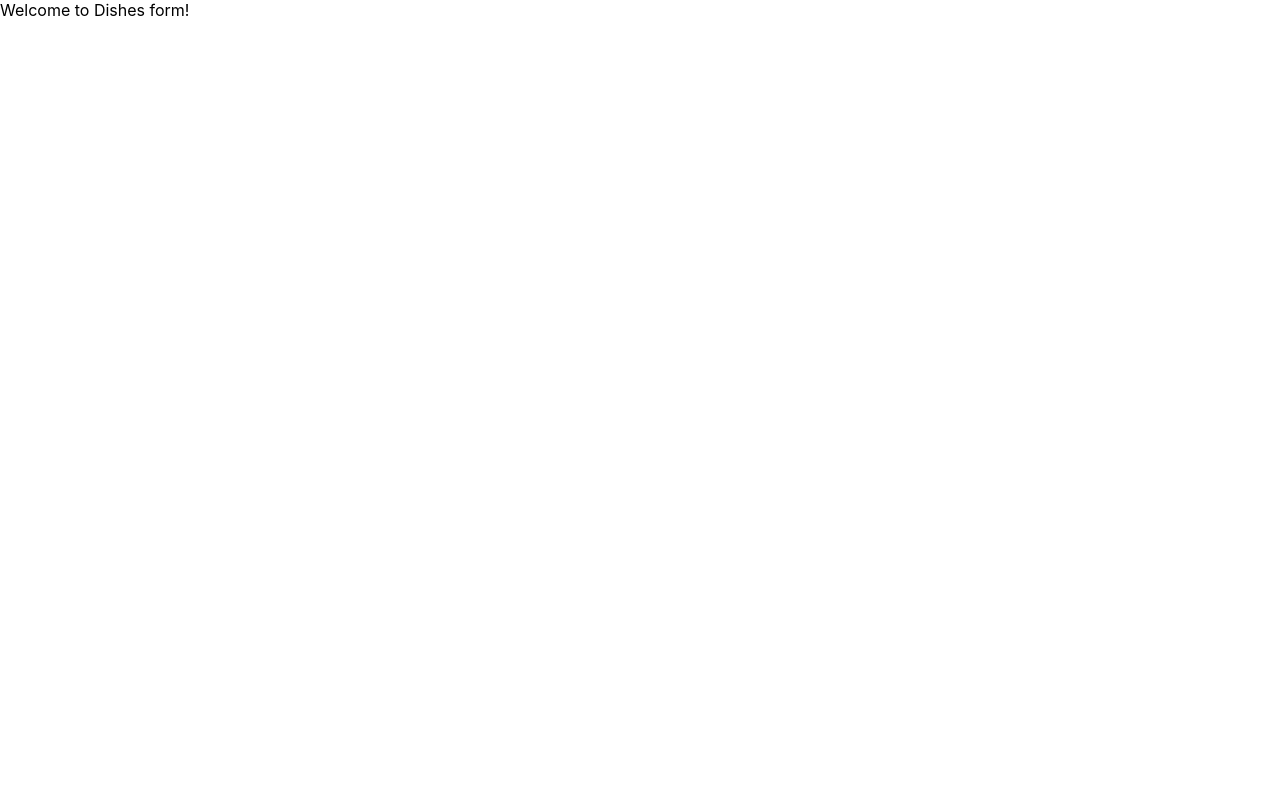
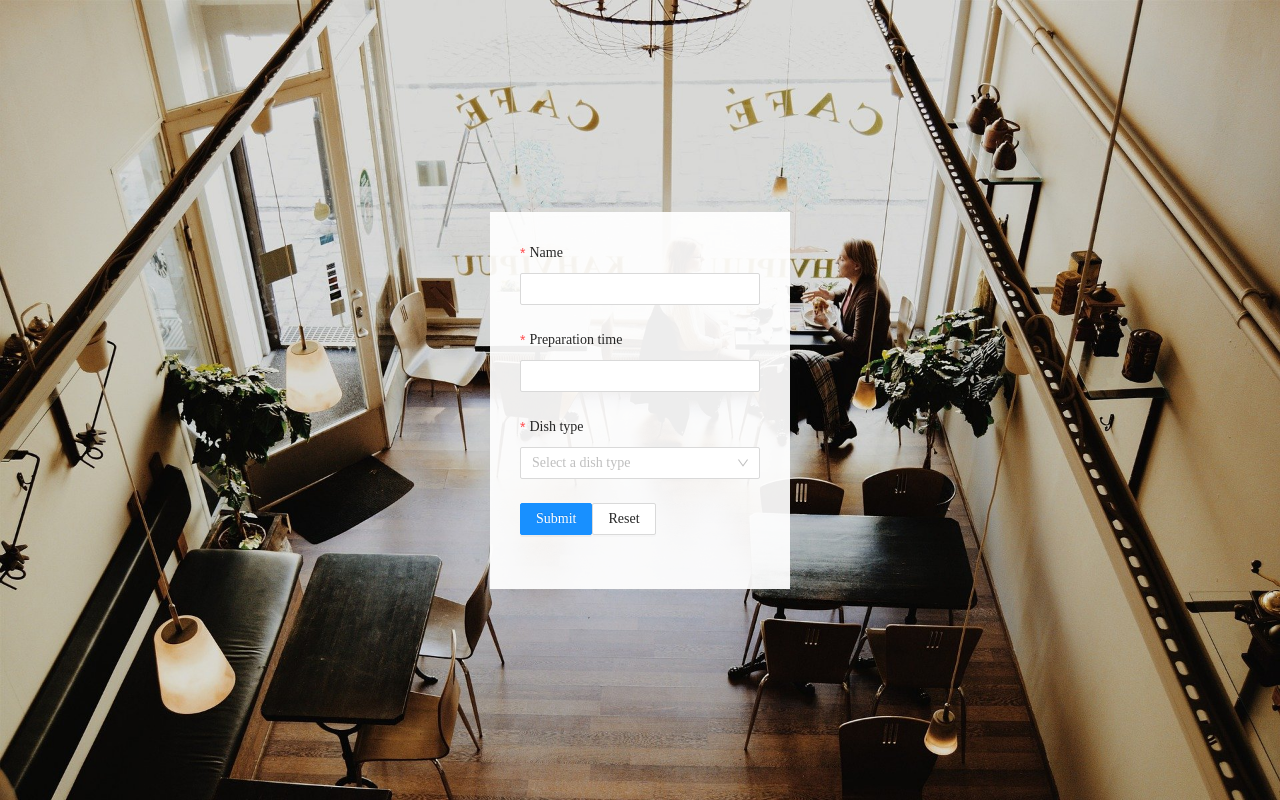
Before and after one commit to YuPodd/dishes-form, a React (Create React App) app: page / in a window 1280 px wide. Built offline with nearby package versions, Linux system fonts and the light colour scheme.

Commit message:
feat: add form and some styles

```diff
--- a/package.json
+++ b/package.json
@@ -6,6 +6,8 @@
     "@testing-library/jest-dom": "^5.11.4",
     "@testing-library/react": "^11.1.0",
     "@testing-library/user-event": "^12.1.10",
+    "animate.css": "^4.1.1",
+    "antd": "^4.16.1",
     "react": "^17.0.2",
     "react-dom": "^17.0.2",
     "react-scripts": "4.0.3",
--- a/src/App.js
+++ b/src/App.js
@@ -1,5 +1,64 @@
+import { useState } from "react";
+import { Form, Input, Button, Select } from "antd";
+import "antd/dist/antd.css";
+import "./index.css";
+import "animate.css/animate.css";
+
 function App() {
-  return <div className="App">Welcome to Dishes form!</div>;
+  const { Option } = Select;
+  const [formLayout, setFormLayout] = useState('vertical');
+  return (
+    <>
+      <main className="form-wrapper">
+        <Form name="control-ref" layout={formLayout} className="animate__animated animate__fadeInDown">
+          <Form.Item
+            name="name"
+            label="Name"
+            rules={[
+              {
+                required: true,
+              },
+            ]}
+          >
+            <Input />
+          </Form.Item>
+          <Form.Item
+            name="preparation_time"
+            label="Preparation time"
+            rules={[
+              {
+                required: true,
+              },
+            ]}
+          >
+             <Input />
+          </Form.Item>
+          <Form.Item
+            name="dish"
+            label="Dish type"
+            rules={[
+              {
+                required: true,
+              },
+            ]}
+          >
+            <Select placeholder="Select a dish type" allowClear>
+              <Option value="pizza">Pizza</Option>
+              <Option value="soup">Soup</Option>
+              <Option value="sandwich">Sandwich</Option>
+            </Select>
+          </Form.Item>
+
+          <Form.Item>
+            <Button type="primary" htmlType="submit">
+              Submit
+            </Button>
+            <Button htmlType="button">Reset</Button>
+          </Form.Item>
+        </Form>
+      </main>
+    </>
+  );
 }
 
 export default App;
--- a/src/index.css
+++ b/src/index.css
@@ -1,13 +1,25 @@
 body {
   margin: 0;
-  font-family: -apple-system, BlinkMacSystemFont, 'Segoe UI', 'Roboto', 'Oxygen',
-    'Ubuntu', 'Cantarell', 'Fira Sans', 'Droid Sans', 'Helvetica Neue',
-    sans-serif;
+  font-family: Rockwell;
   -webkit-font-smoothing: antialiased;
   -moz-osx-font-smoothing: grayscale;
+  background: url(./assets/main_background.jpg);
+  background-size: cover;
 }
 
 code {
   font-family: source-code-pro, Menlo, Monaco, Consolas, 'Courier New',
     monospace;
 }
+.ant-form {
+  min-width: 300px;
+  background: #ffffffed;
+  padding: 30px;
+}
+.form-wrapper{
+  display: flex;
+  justify-content: center;
+  align-items: center;
+  height: 100vh;
+
+}
--- a/src/index.js
+++ b/src/index.js
@@ -1,6 +1,5 @@
 import React from 'react';
 import ReactDOM from 'react-dom';
-import './index.css';
 import App from './App';
 
 ReactDOM.render(
```
Also changed, not shown: src/App.css (deleted), src/assets/main_background.jpg (added), 1 other file (tests, documents, lock files or other folders).
